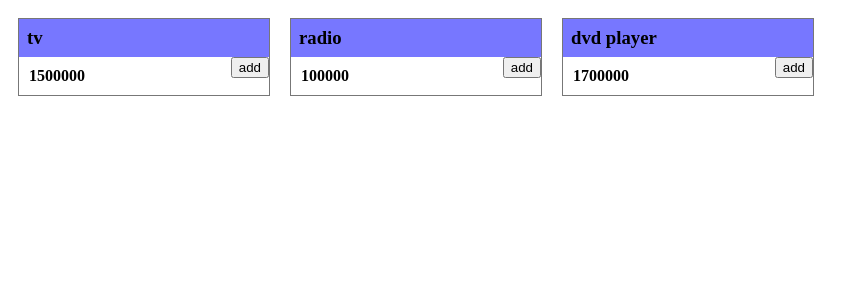
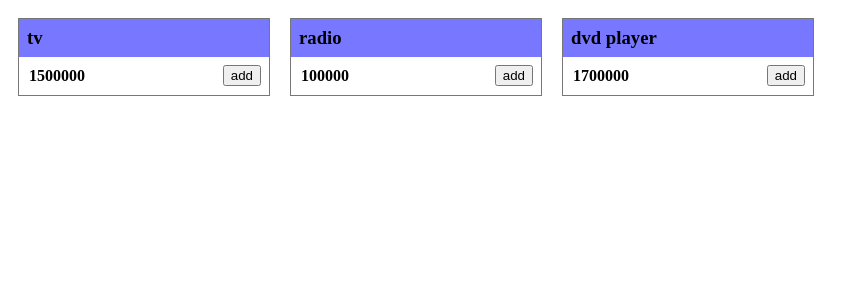
Before and after one commit to Masoume-vesali1993/practice-react, a React (Create React App) app: page / in a window 1280 px wide. Shown: the top 300 px of the page, without its empty margins (0-859 px from the left). Built offline with nearby package versions, Linux system fonts and the light colour scheme.

Commit message:
add style
Signed-off-by: Masoume <masoumevsl198@gmail.com>

```diff
--- a/src/styles/ShopItem.css
+++ b/src/styles/ShopItem.css
@@ -18,4 +18,5 @@
 
 .shop-item .shop-item-detail button{
     float: right;
+    margin:8px;
 }
```
